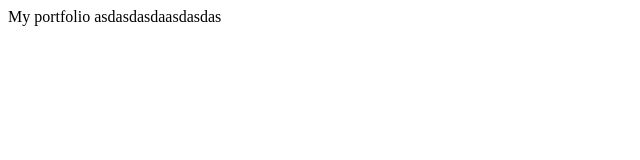
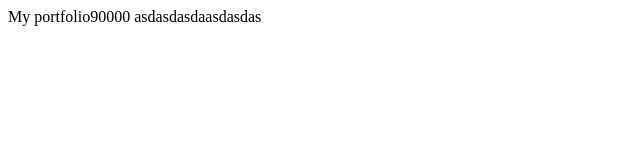
Before and after one commit to JoseMP88/portfolioJoseLuisMontero, a plain HTML site: page index.html in a window 1280 px wide. Shown: the full height of the page, 0-640 px from the left. Drawn offline with Linux system fonts and the light colour scheme.

Commit message:
secomd commit

```diff
--- a/index.html
+++ b/index.html
@@ -5,7 +5,7 @@
     </div>
 </head>
 <body>
-        My portfolio
+        My portfolio90000
         asdasdasdaasdasdas
     </body>
 </html>
```
